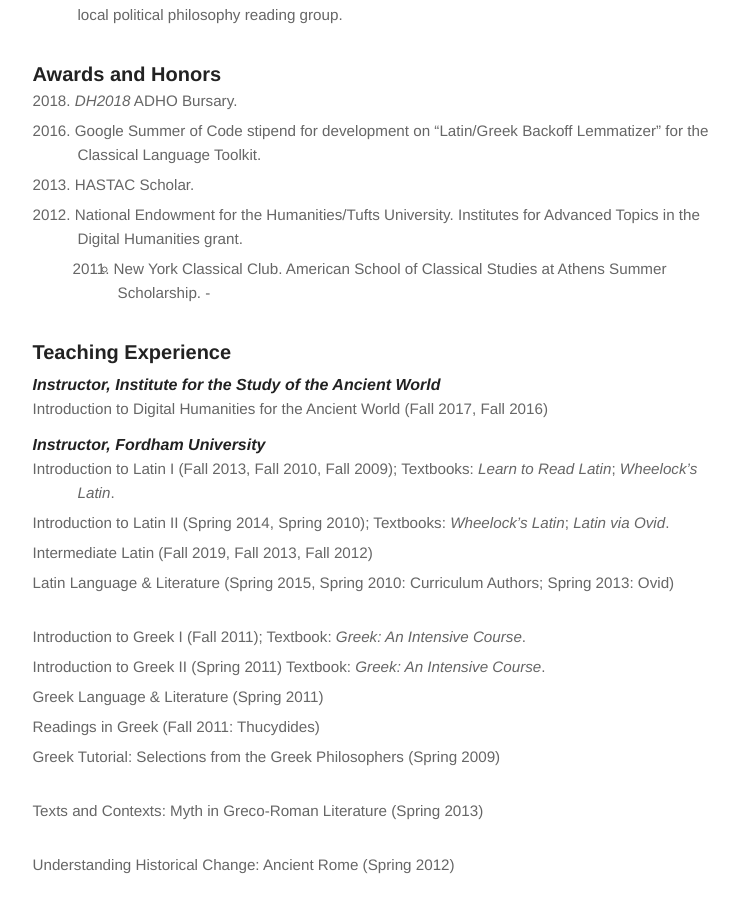
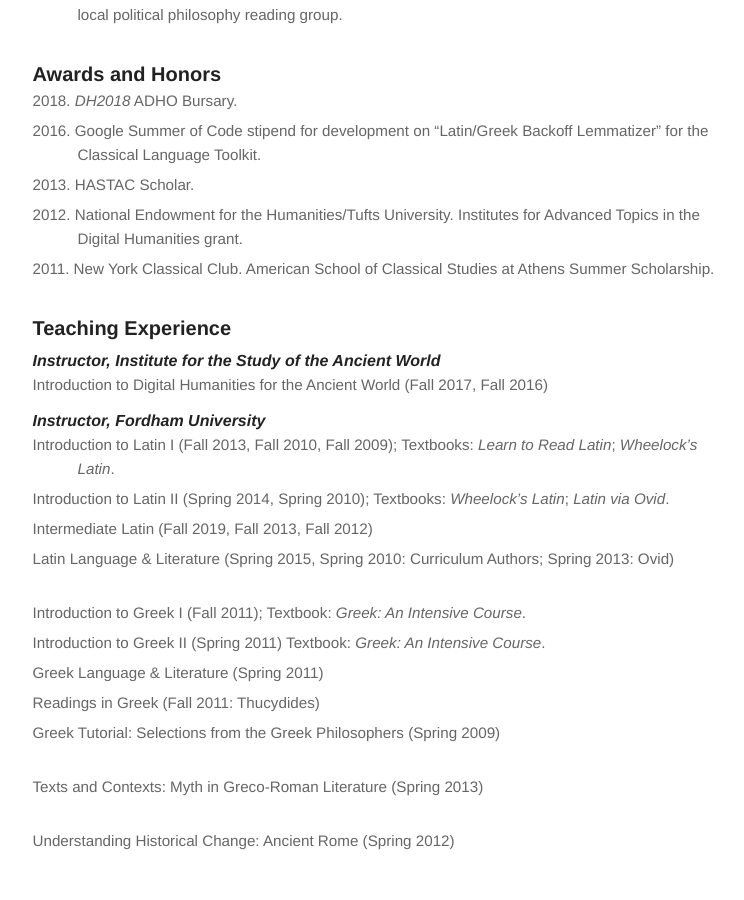
Before and after one commit to diyclassics/diyclassics.github.io, a Jekyll site: the page built from cv.md, in a window 1280 px wide and 900 px high, scrolled down 6081 px. Shown: the whole window, without its empty margins (265-1009 px from the left). Built offline with Jekyll 4.4.1, drawn with Linux system fonts in a browser that asks for light colours.

Commit message:
Update cv

```diff
--- a/cv.md
+++ b/cv.md
@@ -219,7 +219,7 @@
 - 2013\. HASTAC Scholar.
 - 2012\. National Endowment for the Humanities/Tufts University. Institutes for Advanced Topics in the Digital Humanities grant.
 <!--- - 2012-2010\. Fordham University, Graduate School of Arts &amp; Sciences. Teaching Fellowship. --->
-- - 2011\. New York Classical Club. American School of Classical Studies at Athens Summer Scholarship. -
+- 2011\. New York Classical Club. American School of Classical Studies at Athens Summer Scholarship.
 <!--- - 2009\. Fordham University, Graduate School of Arts &amp; Sciences. Graduate Assistantship. --->
 
 ### Teaching Experience
```
